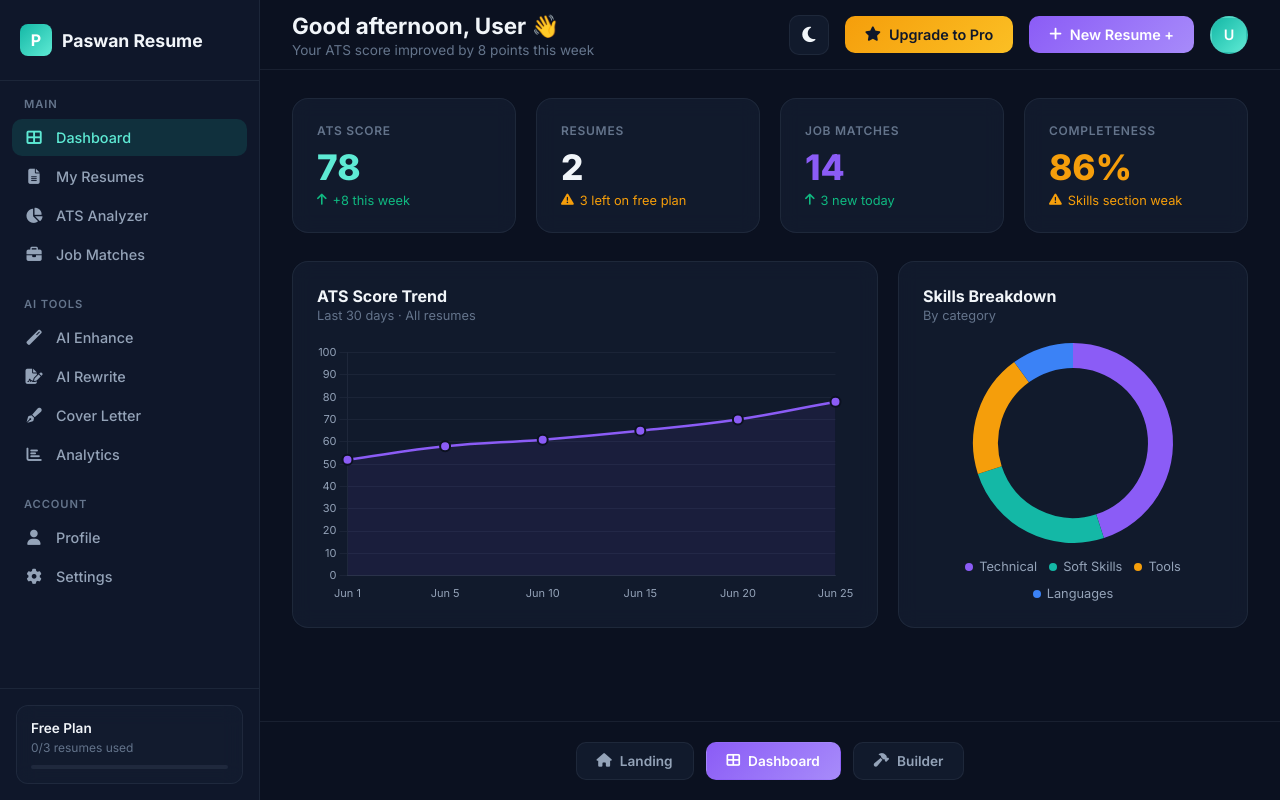
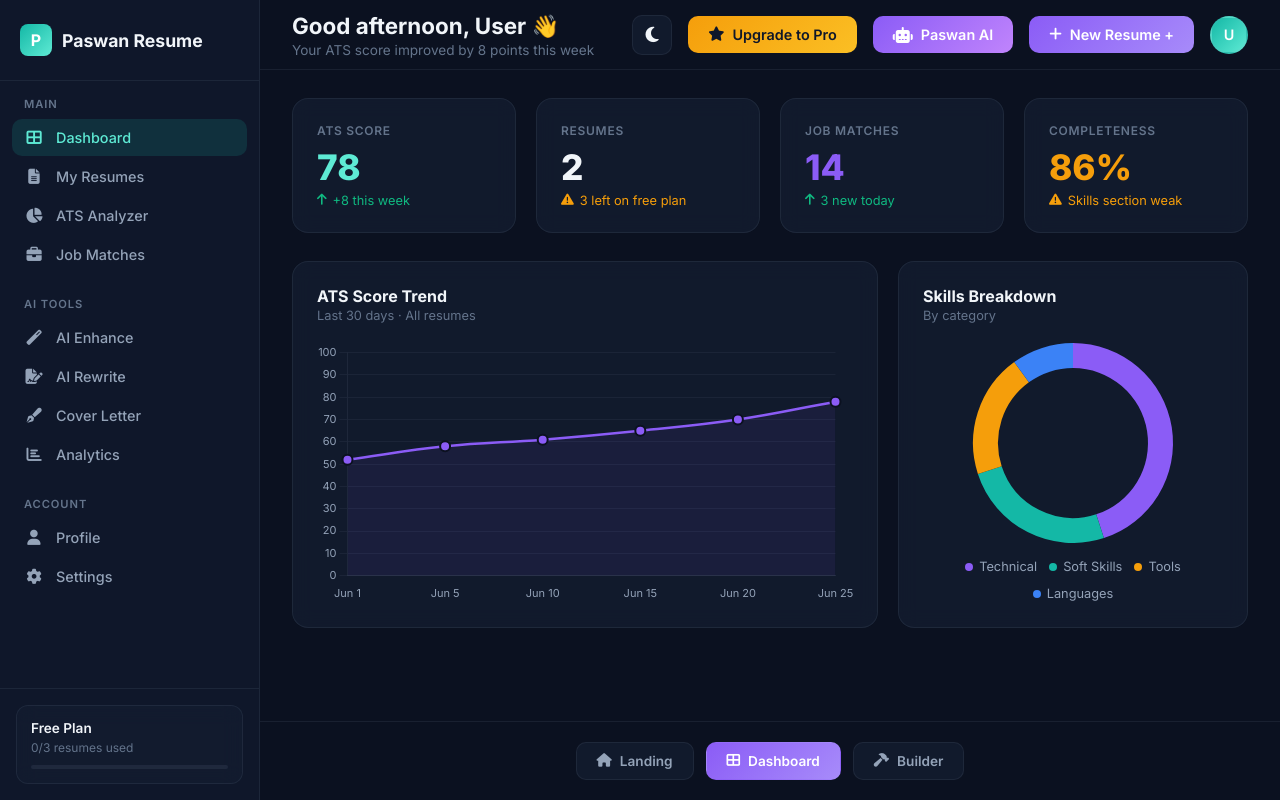
Before and after one commit to sourabcollege/paswan-resume-builder-2026, a Python web app: template templates/dashboard.html in a window 1280 px wide. Run offline with Jinja, Linux system fonts and the light colour scheme; the template is opened without the code that fills it, so the values that code supplies are empty.

Commit message:
feat: add Paswan AI button to dashboard header

```diff
--- a/templates/dashboard.html
+++ b/templates/dashboard.html
@@ -309,6 +309,49 @@
       cursor: default;
     }
 
+    /* ── Paswan AI Button ── */
+    .btn-ai {
+      background: linear-gradient(135deg, #8b5cf6, #c084fc);
+      color: white;
+      border: none;
+      padding: 10px 20px;
+      border-radius: 10px;
+      font-weight: 600;
+      font-size: 0.9rem;
+      cursor: pointer;
+      display: flex;
+      align-items: center;
+      gap: 8px;
+      transition: all 0.2s;
+      text-decoration: none;
+      position: relative;
+      overflow: hidden;
+    }
+
+    .btn-ai::before {
+      content: '';
+      position: absolute;
+      top: 0;
+      left: -100%;
+      width: 100%;
+      height: 100%;
+      background: linear-gradient(90deg, transparent, rgba(255,255,255,0.2), transparent);
+      transition: left 0.5s;
+    }
+
+    .btn-ai:hover::before {
+      left: 100%;
+    }
+
+    .btn-ai:hover {
+      transform: translateY(-2px);
+      box-shadow: 0 4px 20px rgba(139, 92, 246, 0.4);
+    }
+
+    .btn-ai i {
+      font-size: 1rem;
+    }
+
     .header-avatar {
       width: 38px;
       height: 38px;
@@ -528,6 +571,10 @@
       .dashboard-content { padding: 20px 16px; }
       .stats-row { grid-template-columns: 1fr; }
       .header-greeting h1 { font-size: 1.1rem; }
+      .header-actions { gap: 10px; }
+      .btn-ai { padding: 8px 14px; font-size: 0.8rem; }
+      .btn-pro { padding: 8px 14px; font-size: 0.8rem; }
+      .btn-new { padding: 8px 14px; font-size: 0.8rem; }
     }
   </style>
 <base target="_blank">
@@ -645,6 +692,11 @@
               <i class="fas fa-star"></i> Upgrade to Pro
             </a>
           {% endif %}
+
+          <!-- Paswan AI Button -->
+          <a href="https://paswan-ai-v2-exyv.onrender.com/" class="btn-ai" title="Open Paswan AI">
+            <i class="fas fa-robot"></i> Paswan AI
+          </a>
 
           <a href="{{ url_for('resume.create_builder_resume') }}" class="btn-new">
             <i class="fas fa-plus"></i> New Resume +
```
